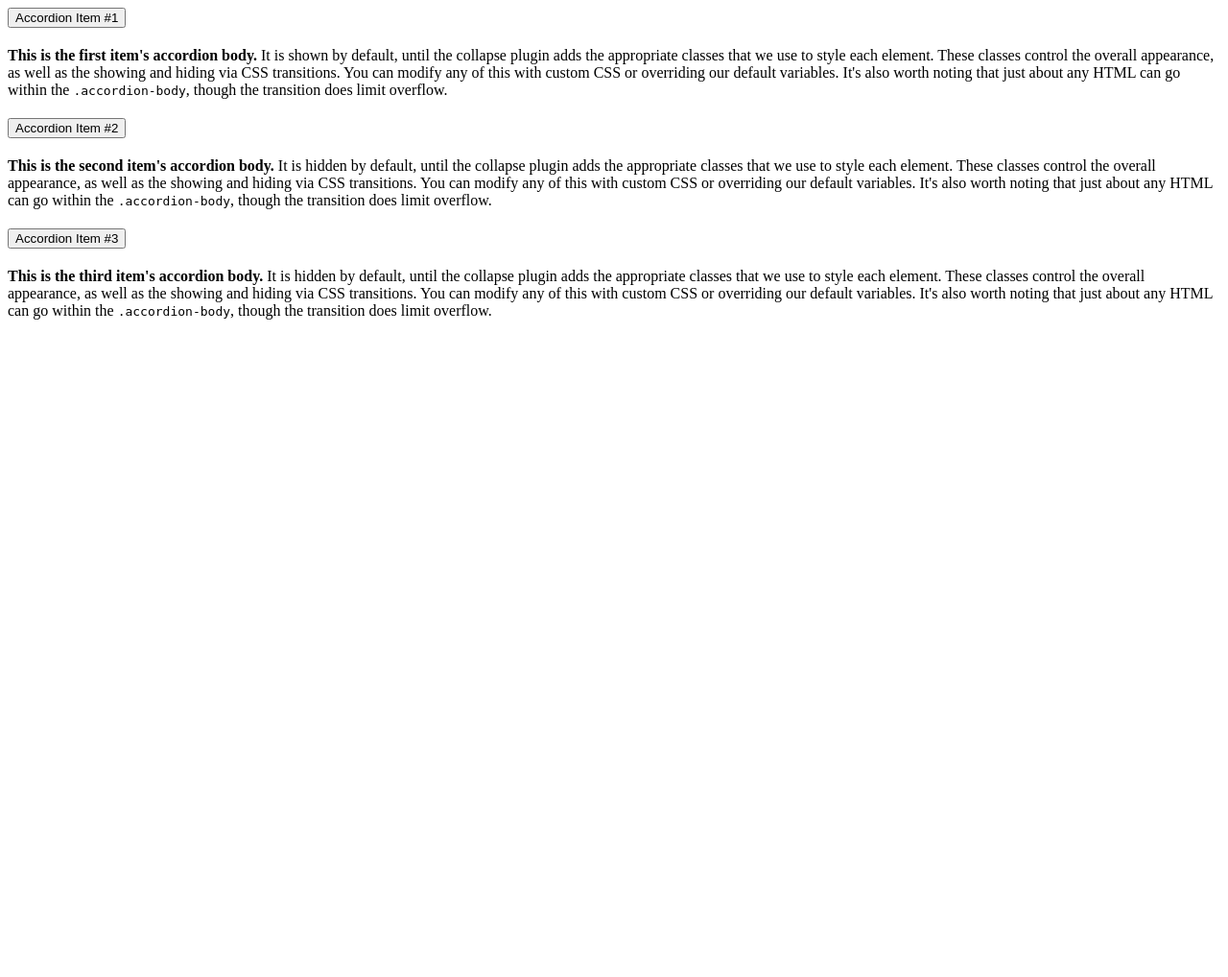
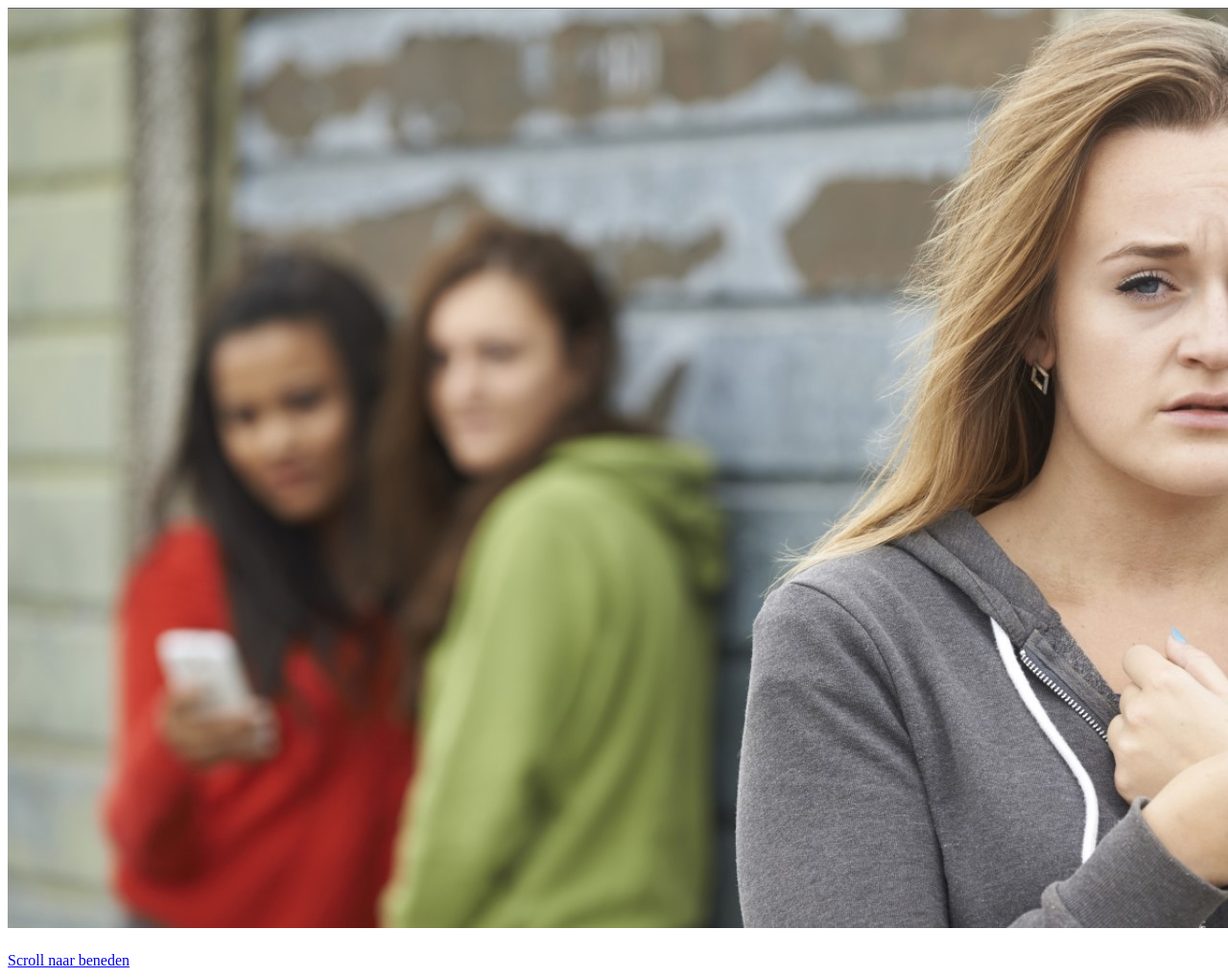
Before and after one commit to IlsevanLoon/Hackathon2023, a CodeIgniter 4 app: the page made by app/Views/home.php in a window 1280 px wide; the page is wider, and only the part inside the window is pictured. Shown: that part at 96% size. Before the commit the page ends 333 px from the top of that part, so only its background shows below. Run offline with PHP 8.4 and a stand-in for CodeIgniter, Linux system fonts and the light colour scheme; the template is opened without the code that fills it, so the values that code supplies are empty; some libraries are stand-ins or nearby versions.

Commit message:
home page

```diff
--- a/app/Views/home.php
+++ b/app/Views/home.php
@@ -1,38 +1,23 @@
-<div class="accordion" id="accordionExample">
-    <div class="accordion-item">
-        <h2 class="accordion-header" id="headingOne">
-            <button class="accordion-button collapsed" type="button" data-bs-toggle="collapse" data-bs-target="#collapseOne" aria-expanded="false" aria-controls="collapseOne">
-                Accordion Item #1
-            </button>
-        </h2>
-        <div id="collapseOne" class="accordion-collapse collapse" aria-labelledby="headingOne" data-bs-parent="#accordionExample" style="">
-            <div class="accordion-body">
-                <strong>This is the first item's accordion body.</strong> It is shown by default, until the collapse plugin adds the appropriate classes that we use to style each element. These classes control the overall appearance, as well as the showing and hiding via CSS transitions. You can modify any of this with custom CSS or overriding our default variables. It's also worth noting that just about any HTML can go within the <code>.accordion-body</code>, though the transition does limit overflow.
-            </div>
-        </div>
-    </div>
-    <div class="accordion-item">
-        <h2 class="accordion-header" id="headingTwo">
-            <button class="accordion-button collapsed" type="button" data-bs-toggle="collapse" data-bs-target="#collapseTwo" aria-expanded="false" aria-controls="collapseTwo">
-                Accordion Item #2
-            </button>
-        </h2>
-        <div id="collapseTwo" class="accordion-collapse collapse" aria-labelledby="headingTwo" data-bs-parent="#accordionExample" style="">
-            <div class="accordion-body">
-                <strong>This is the second item's accordion body.</strong> It is hidden by default, until the collapse plugin adds the appropriate classes that we use to style each element. These classes control the overall appearance, as well as the showing and hiding via CSS transitions. You can modify any of this with custom CSS or overriding our default variables. It's also worth noting that just about any HTML can go within the <code>.accordion-body</code>, though the transition does limit overflow.
-            </div>
-        </div>
-    </div>
-    <div class="accordion-item">
-        <h2 class="accordion-header" id="headingThree">
-            <button class="accordion-button" type="button" data-bs-toggle="collapse" data-bs-target="#collapseThree" aria-expanded="true" aria-controls="collapseThree">
-                Accordion Item #3
-            </button>
-        </h2>
-        <div id="collapseThree" class="accordion-collapse collapse show" aria-labelledby="headingThree" data-bs-parent="#accordionExample" style="">
-            <div class="accordion-body">
-                <strong>This is the third item's accordion body.</strong> It is hidden by default, until the collapse plugin adds the appropriate classes that we use to style each element. These classes control the overall appearance, as well as the showing and hiding via CSS transitions. You can modify any of this with custom CSS or overriding our default variables. It's also worth noting that just about any HTML can go within the <code>.accordion-body</code>, though the transition does limit overflow.
-            </div>
-        </div>
-    </div>
+<!doctype html>
+<html lang="en">
+<head>
+    <meta charset="UTF-8">
+    <meta name="viewport"
+          content="width=device-width, user-scalable=no, initial-scale=1.0, maximum-scale=1.0, minimum-scale=1.0">
+    <meta http-equiv="X-UA-Compatible" content="ie=edge">
+    <title>Sterk Huis | Home</title>
+</head>
+<body>
+
+<img back src="/assets/img/Scared-kid.jpg" alt="image of a scared kid" class="main-img-homepage">
+<div class="container">
+    <h1 class="main-quote" data-text="Hulp zoeken kan anoniem, laat de schaamte los."></h1>
 </div>
+
+<a href="#bottom" class="scroll-btn">Scroll naar beneden <i class="fa fa-angle-down"></i></a>
+
+<!-- Andere inhoud van de pagina hier -->
+
+<div id="bottom"></div>
+</body>
+</html>
```
Also changed, not shown: app/Views/template.php (+31 -0 lines), public/.htaccess, public/assets/css/style.css, public/assets/img/Scared-kid.jpg (added), public/assets/js/Home/home.js.
